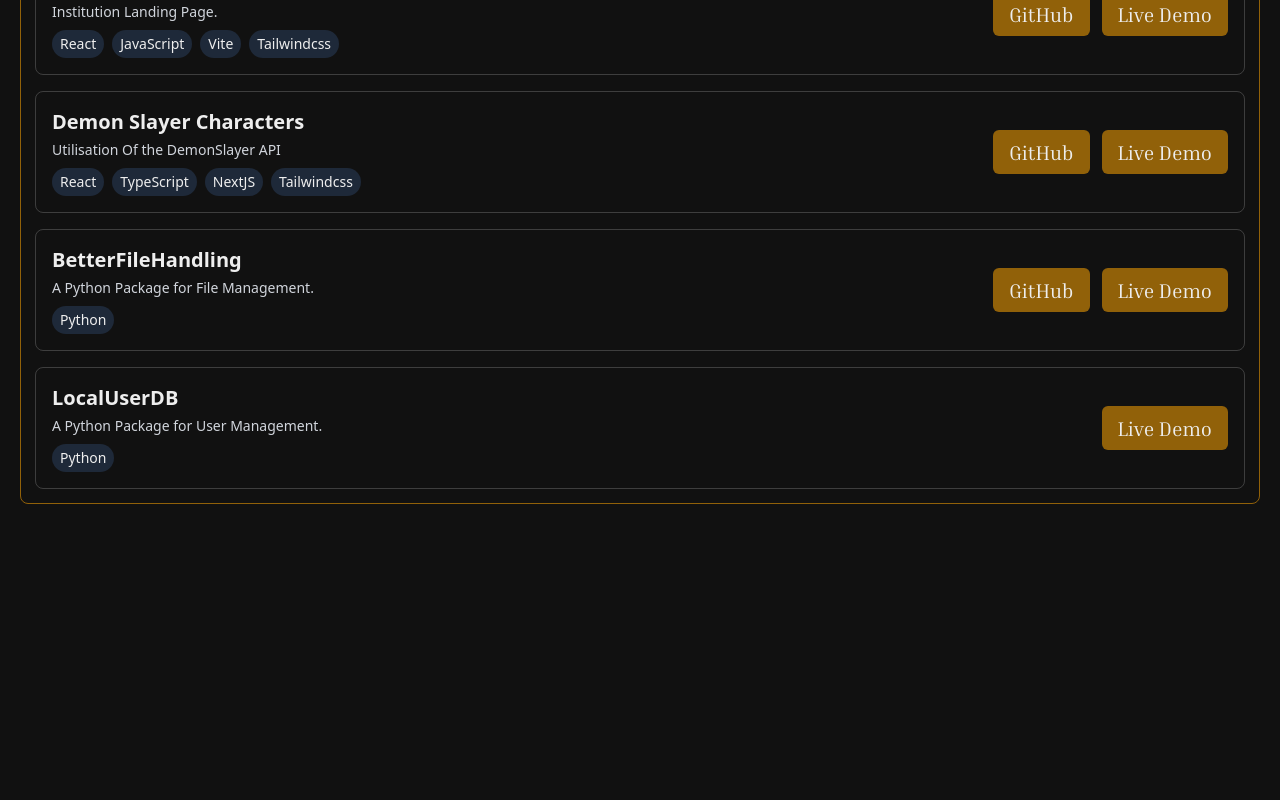
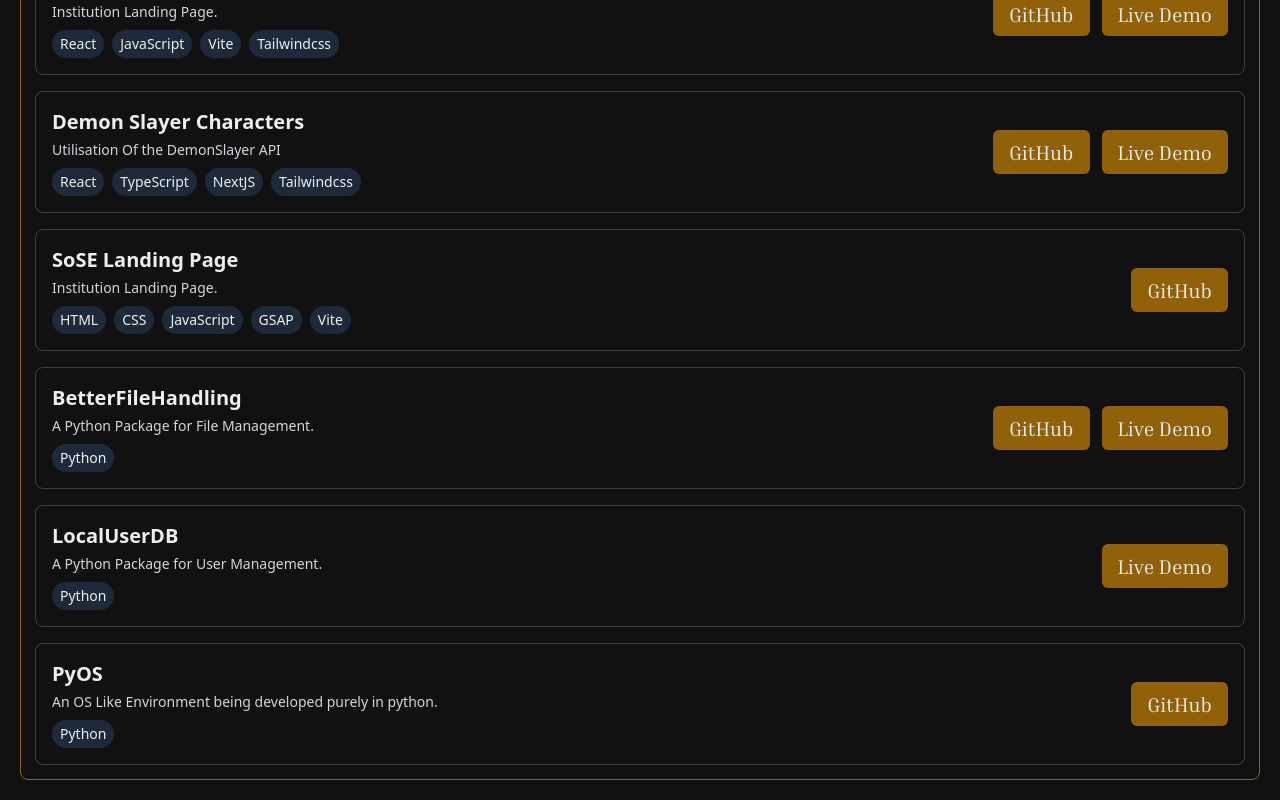
Before and after one commit to akshprooo/portfolio, a React (Vite) app: page / in a window 1280 px wide. Shown: the part 1411-2211 px from the top of the page. Before the commit the page ends 1935 px from the top, so only its background shows below. Built offline with nearby package versions, Linux system fonts and the light colour scheme.

Commit message:
Update Project.js

```diff
--- a/src/data/Project.js
+++ b/src/data/Project.js
@@ -3,8 +3,10 @@ const ProjectsData = [
     {name: 'Docs App', description: 'Very Simple Docs App with React and Framer Motion.', github:'https://github.com/akshprooo/DocsApp', live:'https://docs-app-orpin-tau.vercel.app/', techStack: ['React', 'JavaScript', 'Vite', 'Tailwindcss'], markup: './images/docsapp.png'},
     {name: 'SoSE Landing Page', description: 'Institution Landing Page.', github:'https://github.com/akshprooo/sose', live:'https://sose-cyan.vercel.app/', techStack: ['React', 'JavaScript', 'Vite', 'Tailwindcss'], markup: './images/sose.png'},
     {name: 'Demon Slayer Characters', description: 'Utilisation Of the DemonSlayer API', github:'https://github.com/akshprooo/demon_slayer-characters/', live:'https://demonslayer-kappa.vercel.app/', techStack: ['React', 'TypeScript', 'NextJS', 'Tailwindcss'], markup: './images/demonslayer.png'},
+    {name: 'SoSE Landing Page', description: 'Institution Landing Page.', github:'https://github.com/akshprooo/oh.studio', techStack: ['HTML','CSS','JavaScript','GSAP', 'Vite']},
     {name: 'BetterFileHandling', description: 'A Python Package for File Management.', github:'https://github.com/akshprooo/BetterFileHandling', live:'https://pypi.org/project/BetterFileHandling/', techStack: ['Python'], markup: './images/betterfilehandling.png'},
     {name: 'LocalUserDB', description: 'A Python Package for User Management.', live:'https://pypi.org/project/LocalUserDB/', techStack: ['Python'], markup: './images/localuserdb.jpeg'},
+    {name: 'PyOS', description: 'An OS Like Environment being developed purely in python.', techStack: ['Python'], github:'https://github.com/akshprooo/PyOS'},
 ]
 
 export default ProjectsData
```
